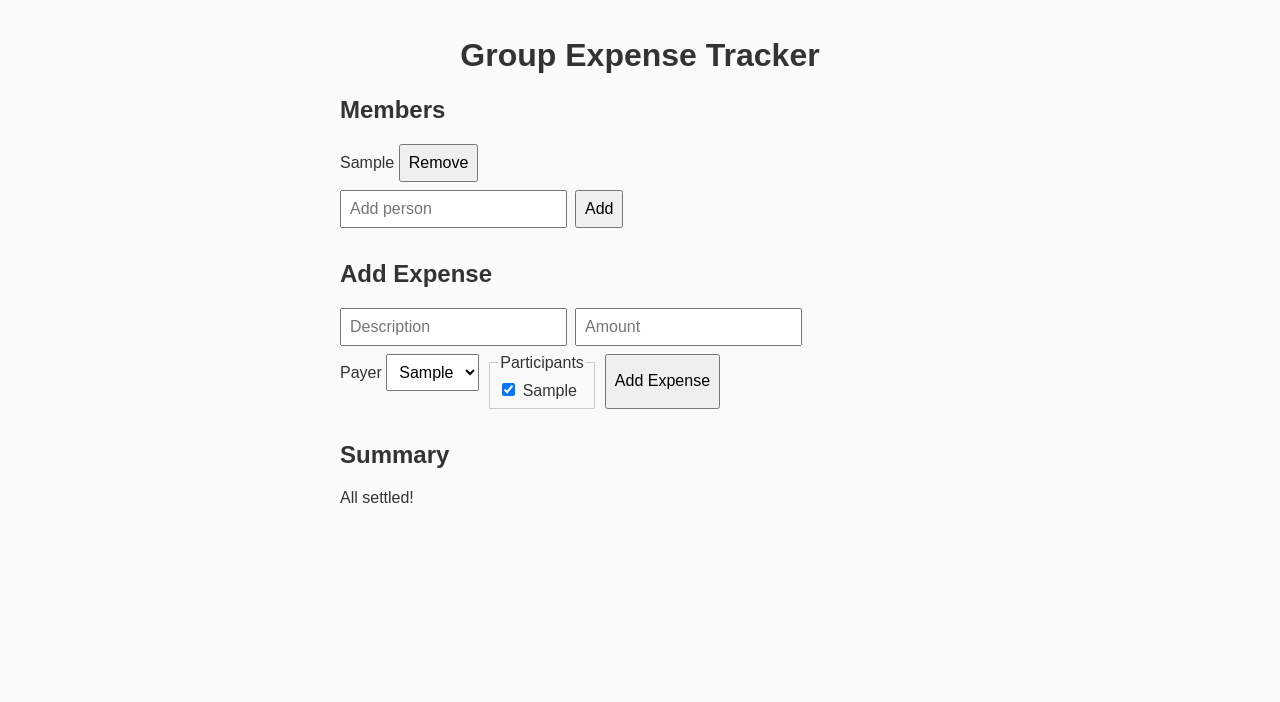
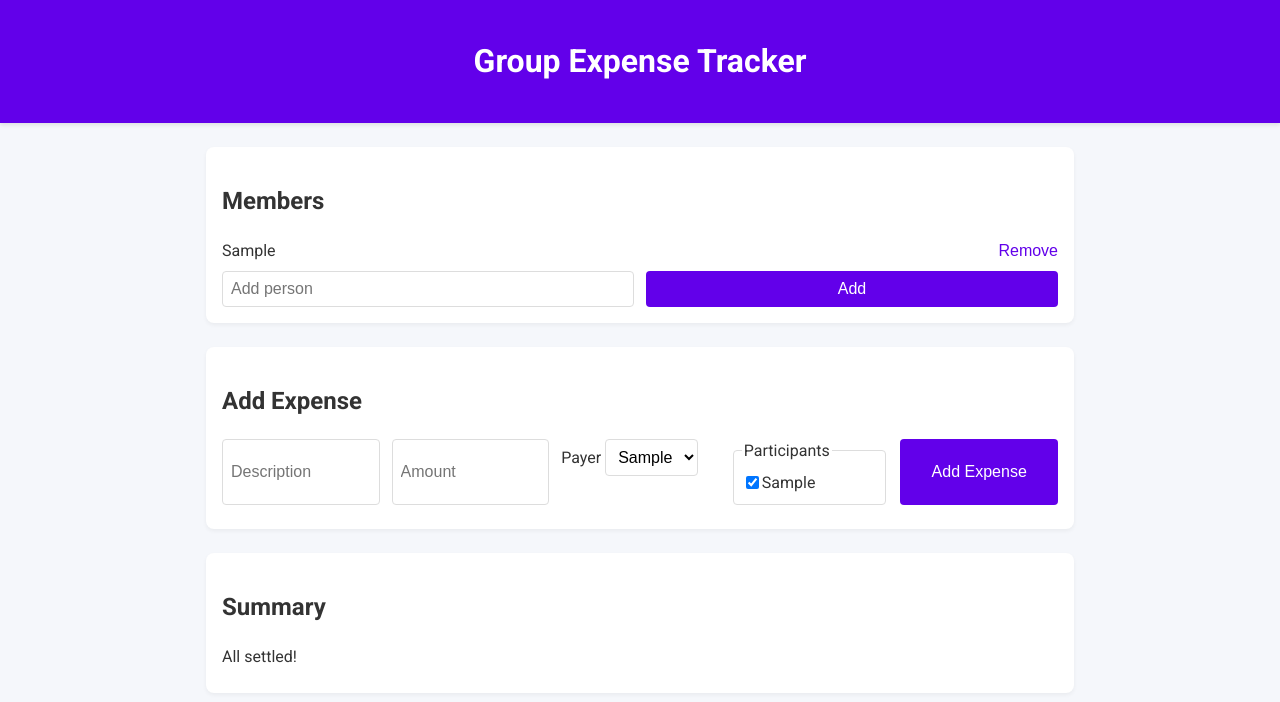
Before and after one commit to kvBeta/paymentTracking, a plain HTML site: page index.html in a window 1280 px wide. Both pictures are taken after typing "Sample" into the empty fields and a click on the button "Add". Drawn offline with Linux system fonts and the light colour scheme.

Commit message:
Style UI for modern look

```diff
--- a/app.js
+++ b/app.js
@@ -21,9 +21,10 @@ function renderMembers() {
     list.innerHTML = '';
     data.members.forEach((name, index) => {
         const li = document.createElement('li');
-        li.textContent = name + ' ';
+        li.textContent = name;
         const rm = document.createElement('button');
         rm.textContent = 'Remove';
+        rm.className = 'remove-btn';
         rm.onclick = () => {
             data.members.splice(index,1);
             // Remove expenses involving this member
@@ -67,6 +68,7 @@ function renderExpenses() {
         li.textContent = `${exp.description} - $${exp.amount.toFixed(2)} paid by ${exp.payer}`;
         const rm = document.createElement('button');
         rm.textContent = 'Remove';
+        rm.className = 'remove-btn';
         rm.onclick = () => {
             data.expenses.splice(index,1);
             saveData();
--- a/index.html
+++ b/index.html
@@ -1,10 +1,12 @@
 <!DOCTYPE html>
 <html lang="en">
 <head>
-<meta charset="UTF-8">
-<meta name="viewport" content="width=device-width, initial-scale=1.0">
-<title>Group Expense Tracker</title>
-<link rel="stylesheet" href="style.css">
+    <meta charset="UTF-8">
+    <meta name="viewport" content="width=device-width, initial-scale=1.0">
+    <title>Group Expense Tracker</title>
+    <link rel="preconnect" href="https://fonts.gstatic.com">
+    <link href="https://fonts.googleapis.com/css2?family=Roboto:wght@400;700&display=swap" rel="stylesheet">
+    <link rel="stylesheet" href="style.css">
 </head>
 <body>
     <header>
--- a/style.css
+++ b/style.css
@@ -1,48 +1,118 @@
+:root {
+    --primary: #6200ea;
+    --primary-dark: #3700b3;
+    --background: #f5f7fb;
+    --surface: #ffffff;
+    --text: #333;
+}
+
 * {
     box-sizing: border-box;
 }
+
 body {
     margin: 0;
-    font-family: Arial, Helvetica, sans-serif;
+    font-family: 'Roboto', Arial, sans-serif;
+    background: var(--background);
+    color: var(--text);
+    line-height: 1.5;
+}
+
+header {
+    background: var(--primary);
+    color: #fff;
     padding: 1rem;
-    background: #fafafa;
-    color: #333;
+    text-align: center;
+    box-shadow: 0 2px 4px rgba(0,0,0,0.1);
+    margin-bottom: 1.5rem;
 }
-header {
-    text-align: center;
-    margin-bottom: 1rem;
+
+main {
+    padding: 0 1rem 2rem;
+    max-width: 900px;
+    margin: 0 auto;
 }
+
 section {
-    margin-bottom: 2rem;
+    background: var(--surface);
+    padding: 1rem;
+    margin-bottom: 1.5rem;
+    border-radius: 8px;
+    box-shadow: 0 2px 4px rgba(0,0,0,0.05);
 }
+
 form {
-    display: flex;
-    flex-wrap: wrap;
-    gap: 0.5rem;
+    display: grid;
+    gap: 0.75rem;
+    grid-template-columns: 1fr;
 }
-input, select, button {
-    padding: 0.5rem;
+
+input,
+select,
+button {
     font-size: 1rem;
 }
+
+input,
+select {
+    padding: 0.5rem;
+    border: 1px solid #ddd;
+    border-radius: 4px;
+    background: #fff;
+}
+
 button {
+    background: var(--primary);
+    color: #fff;
+    border: none;
+    padding: 0.5rem 1rem;
+    border-radius: 4px;
     cursor: pointer;
+    transition: background 0.2s;
 }
+
+button:hover {
+    background: var(--primary-dark);
+}
+
+button.remove-btn {
+    background: none;
+    color: var(--primary);
+    padding: 0;
+}
+
+button.remove-btn:hover {
+    text-decoration: underline;
+    background: none;
+}
+
+#participants-options label {
+    margin-right: 0.5rem;
+    display: inline-flex;
+    align-items: center;
+}
+
 ul {
-    list-style-type: none;
+    list-style: none;
     padding: 0;
     margin: 0.5rem 0;
 }
+
 li {
+    display: flex;
+    justify-content: space-between;
+    align-items: center;
     margin-bottom: 0.5rem;
 }
+
 fieldset {
-    border: 1px solid #ccc;
+    border: 1px solid #ddd;
+    border-radius: 4px;
     padding: 0.5rem;
 }
 
 @media (min-width: 600px) {
-    main {
-        max-width: 600px;
-        margin: 0 auto;
+    form {
+        grid-template-columns: repeat(auto-fit, minmax(150px, 1fr));
     }
 }
```
